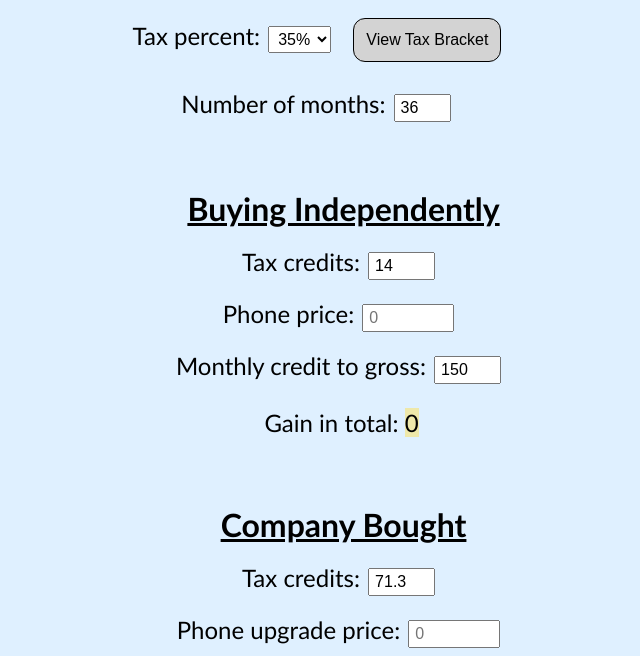
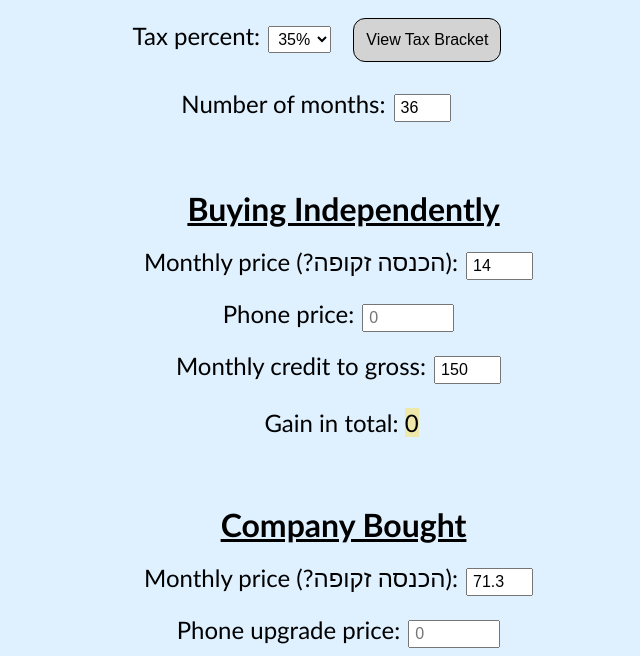
Before and after one commit to HilaShaked/phone_price_calc, a plain HTML site: page index.html in a window 1280 px wide. Shown: the part 144-800 px from the top of the page, without its empty margins (319-959 px from the left). Drawn offline with Linux system fonts and the light colour scheme.

Commit message:
Chenged tax-credits to monthly-price (GUI only) cuz it's a better translation

```diff
--- a/index.html
+++ b/index.html
@@ -42,7 +42,7 @@
             <label class="sub-title">Buying Independently</label>
             <br>
             <br>
-            <label>Tax credits:</label>
+            <label>Monthly price (?הכנסה זקופה):</label>
             <input class="input small-width" id="tax-credits-independent" value="14" type="number" min="0">
             <br>
             <br>
@@ -60,7 +60,7 @@
             <label class="sub-title">Company Bought</label>
             <br>
             <br>
-            <label>Tax credits:</label>
+            <label>Monthly price (?הכנסה זקופה):</label>
             <input class="input small-width" id="tax-credits-company" value="71.3" type="number" min="0">
             <br>
             <br>
```
